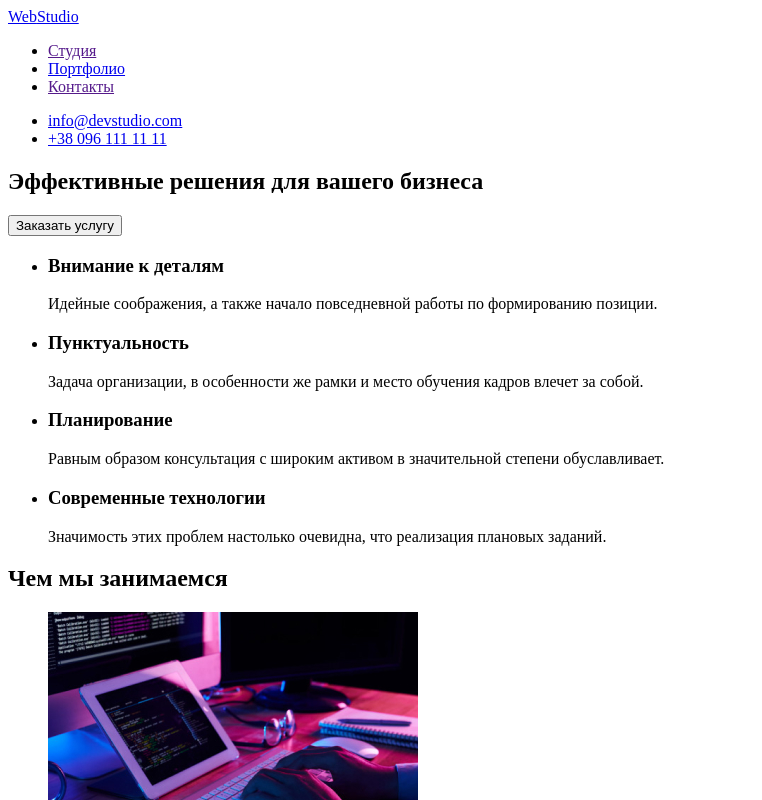
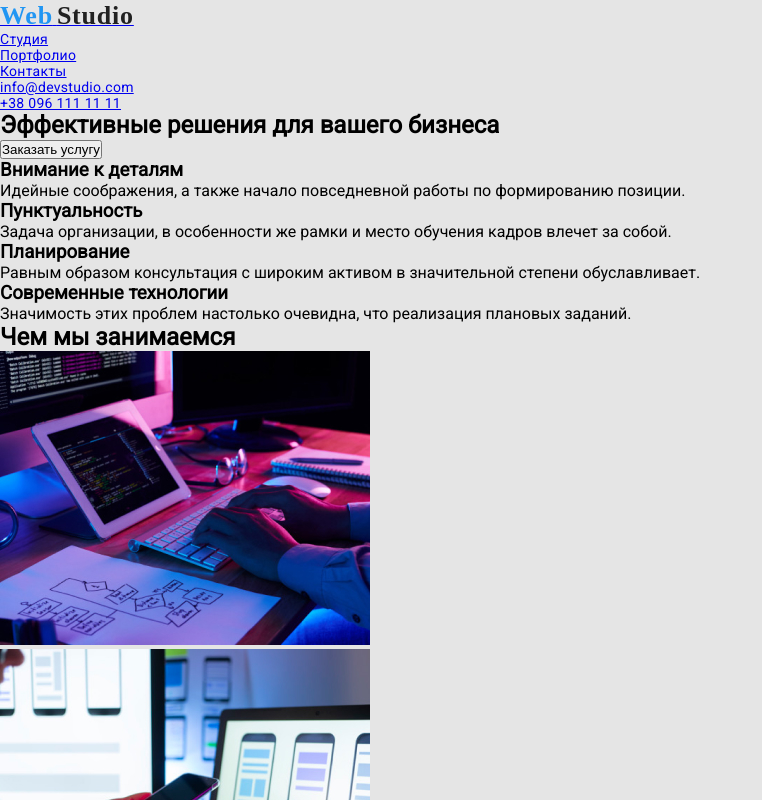
Before and after one commit to MeatyRenegade/goit-markup-hw-02, a plain HTML site: page index.html in a window 1280 px wide. Shown: the top 800 px of the page, without its empty margins (0-762 px from the left). Drawn offline with Linux system fonts and the light colour scheme.

Commit message:
Добавлен цвет для верхней строки главной страницы

```diff
--- /dev/null
+++ b/css/style.css
@@ -0,0 +1,49 @@
+* {
+  padding: 0;
+  margin: 0;
+  box-sizing: border-box;
+}
+
+body {
+  background: #e5e5e5;
+  font-family: "Roboto";
+}
+
+.web-logo {
+  font-family: "Raleway";
+  font-style: normal;
+  font-weight: bold;
+  font-size: 26px;
+  line-height: 31px;
+  letter-spacing: 0.03em;
+  color: #2196f3;
+}
+
+.web-logo-top {
+  font-family: "Raleway";
+  font-style: normal;
+  font-weight: bold;
+  font-size: 26px;
+  line-height: 31px;
+  letter-spacing: 0.03em;
+  color: #212121;
+}
+
+.top-line-menu {
+  font-style: normal;
+  font-weight: 500;
+  font-size: 14px;
+  line-height: 16px;
+  letter-spacing: 0.02em;
+  color: #212121;
+}
+
+.top-line-contacts {
+  font-family: Roboto;
+  font-style: normal;
+  font-weight: 500;
+  font-size: 14px;
+  line-height: 16px;
+  letter-spacing: 0.02em;
+  color: #757575;
+}
--- a/index.html
+++ b/index.html
@@ -4,19 +4,27 @@
     <meta charset="UTF-8" />
     <meta name="viewport" content="width=device-width, initial-scale=1.0" />
     <title>Студия</title>
+    <link rel="stylesheet" href="./css/style.css" />
+    <link
+      href="https://fonts.googleapis.com/css2?family=Roboto&display=swap"
+      rel="stylesheet"
+    />
   </head>
   <body>
     <!-- Верхняя линия -->
     <header>
       <nav>
-        <a href="/"><span>Web</span>Studio</a>
-        <ul>
-          <li><a href="">Студия</a></li>
+        <a href="/"
+          ><span class="web-logo">Web</span>
+          <span class="web-logo-top">Studio</span></a
+        >
+        <ul class="top-line-menu">
+          <li><a href="/">Студия</a></li>
           <li><a href="./portfolio.html">Портфолио</a></li>
-          <li><a href="">Контакты</a></li>
+          <li><a href="#Contacts">Контакты</a></li>
         </ul>
       </nav>
-      <ul>
+      <ul class="top-line-contacts">
         <li><a href="mailto:info@devstudio.com">info@devstudio.com</a></li>
         <li><a href="tel:+380961111111">+38 096 111 11 11</a></li>
       </ul>
@@ -27,7 +35,7 @@
         <h1>Эффективные решения для вашего бизнеса</h1>
         <button type="button">Заказать услугу</button>
       </section>
-      <!-- Сильные стороны компании -->
+      <!-- Особенности -->
       <section>
         <ul>
           <li>
@@ -60,7 +68,7 @@
           </li>
         </ul>
       </section>
-      <!-- Что компания делает -->
+      <!-- Чем мы занимаемся -->
       <section>
         <h2>Чем мы занимаемся</h2>
         <ul>
@@ -137,11 +145,11 @@
         </ul>
       </section>
     </main>
+    <!-- Подвал -->
     <footer>
-      <!-- Адресс Студии -->
       <section>
-        <a href="/"><span>Web</span>Studio</a>
-        <address>
+        <a href="/"><span class="web-logo">Web</span>Studio</a>
+        <address id="Contacts">
           <a
             href="https://goo.gl/maps/yimsJbPZ72SQHya66"
             target="_blank"
```
Also changed, not shown: portfolio.html (+11 -6 lines).
